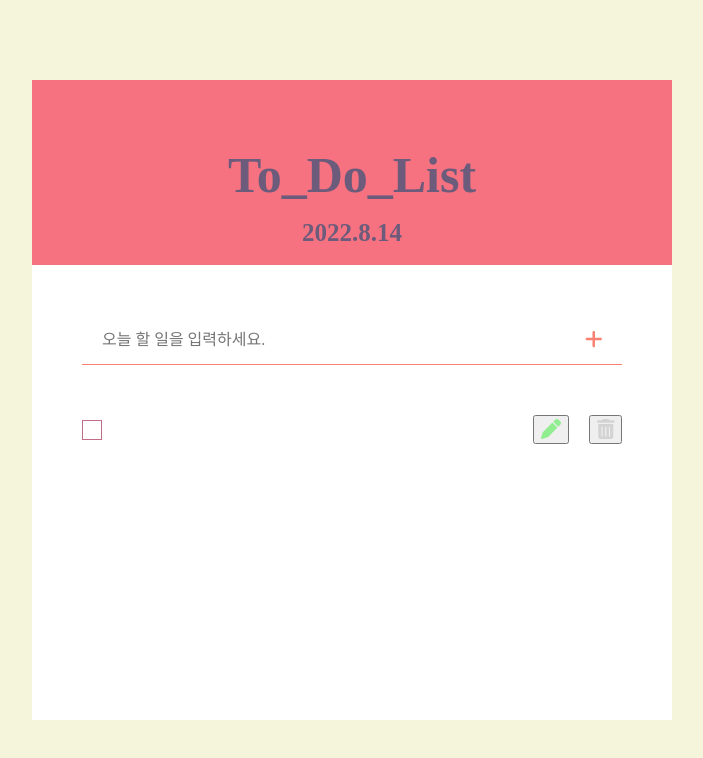
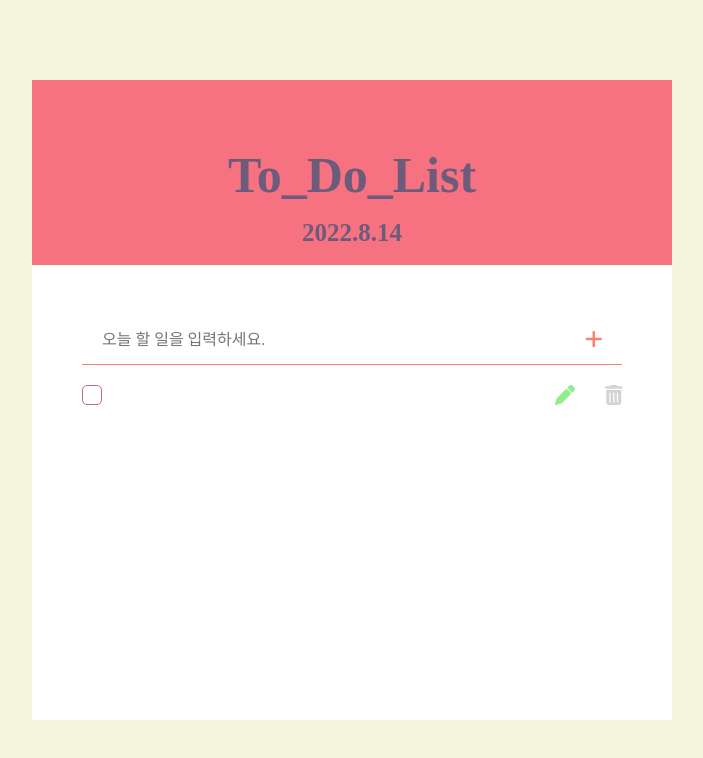
Before and after one commit to wjdgus1122/ToDoList, a React (Create React App) app: page / in a window 1280 px wide. Both pictures are taken after a click on the button 881 px from the left and 339 px from the top of the page. Shown: the top 758 px of the page, without its empty margins (288-991 px from the left). Built offline with nearby package versions, Linux system fonts and the light colour scheme.

Commit message:
input text change edit

```diff
--- a/src/DoInput.js
+++ b/src/DoInput.js
@@ -5,7 +5,7 @@ import styled from "styled-components";
 import PropTypes from "prop-types";
 
 const ListWrap = styled.div`
-  padding: 50px;
+  padding: 50px 50px 20px 50px;
   display: flex;
   flex-direction: column;
   align-items: center;
--- /dev/null
+++ b/src/DoItem.js
@@ -0,0 +1,130 @@
+import {
+  faCheck,
+  faCircleCheck,
+  faPen,
+  faTrashCan,
+} from "@fortawesome/free-solid-svg-icons";
+import { FontAwesomeIcon } from "@fortawesome/react-fontawesome";
+import { useState } from "react";
+import styled from "styled-components";
+import { mainStyle } from "./style/Globalstyle";
+
+const ListCheck = styled.li`
+  width: 100%;
+  display: flex;
+  justify-content: space-between;
+  align-items: center;
+  margin-bottom: 20px;
+  & .pen {
+    color: lightgreen;
+  }
+  & .trash {
+    color: lightgray;
+  }
+  & .checkwrap #check:checked {
+    & .pen {
+      display: none;
+    }
+  }
+`;
+const TextWrap = styled.div`
+  display: flex;
+  align-items: center;
+  font-size: 20px;
+  color: ${mainStyle.mainColor};
+  & label {
+    width: 20px;
+    height: 20px;
+    border: 1px solid ${mainStyle.secondColor};
+    border-radius: 5px;
+    margin-right: 20px;
+    color: white;
+    display: flex;
+    justify-content: center;
+    align-items: center;
+    svg {
+      font-size: 15px;
+    }
+  }
+  & .check:checked ~ label {
+    background-color: ${mainStyle.secondColor};
+  }
+  & .check:checked ~ span {
+    font-style: oblique;
+    text-decoration: line-through;
+    color: lightgray;
+  }
+`;
+const ListInput = styled.input`
+  display: none;
+`;
+const ChangeInput = styled.input`
+  all: unset;
+  width: 600px;
+  height: 25px;
+  font-size: 20px;
+  color: ${mainStyle.secondColor};
+  padding: 5px;
+  border-bottom: 1px solid lightgray;
+`;
+const ButtonWrap = styled.div`
+  display: flex;
+`;
+const ListButton = styled.button`
+  all: unset;
+  font-size: 20px;
+  margin-left: 30px;
+  &:hover {
+    color: ${mainStyle.pointColor};
+  }
+`;
+
+export const DoItem = ({ toitem, todotext, setToDoText }) => {
+  const [penedit, setPenEdit] = useState(false);
+  const [newList, setNewList] = useState(toitem.text);
+  const edithandle = () => {
+    if (penedit == true) {
+      const changeinput = todotext.map((con) => ({
+        ...con,
+        listtext: con.id === toitem.id ? newList : con.listtext,
+      }));
+      console.log(newList);
+      setToDoText(changeinput);
+      setPenEdit(false);
+    } else {
+      setPenEdit(true);
+    }
+  };
+  const listchange = (e) => {
+    setNewList(e.target.value);
+  };
+  return (
+    <ListCheck>
+      <TextWrap className="checkwrap">
+        <ListInput type="checkbox" className="check" id={toitem.id} />
+        <label for={toitem.id}>
+          <FontAwesomeIcon icon={faCheck} />{" "}
+        </label>
+        {penedit ? (
+          <ChangeInput type="text" valus={newList} onChange={listchange} />
+        ) : (
+          <span>{toitem.listtext}</span>
+        )}
+      </TextWrap>
+      <ButtonWrap className="button">
+        {penedit ? (
+          <ListButton className="pen" onClick={edithandle}>
+            <FontAwesomeIcon icon={faCircleCheck} />
+          </ListButton>
+        ) : (
+          <ListButton className="pen" onClick={edithandle}>
+            <FontAwesomeIcon icon={faPen} />
+          </ListButton>
+        )}
+        <ListButton className="trash">
+          <FontAwesomeIcon icon={faTrashCan} />
+        </ListButton>
+      </ButtonWrap>
+    </ListCheck>
+  );
+};
--- a/src/DoList.js
+++ b/src/DoList.js
@@ -1,7 +1,5 @@
-import { faCheck, faPen, faTrashCan } from "@fortawesome/free-solid-svg-icons";
-import { FontAwesomeIcon } from "@fortawesome/react-fontawesome";
 import styled from "styled-components";
-import { mainStyle } from "./style/Globalstyle";
+import { DoItem } from "./DoItem";
 
 const Wrap = styled.div`
   width: 100%;
@@ -12,73 +10,18 @@ const ListWrap = styled.ul`
   flex-direction: column;
   align-items: center;
 `;
-const ListCheck = styled.li`
-  width: 100%;
-  display: flex;
-  justify-content: space-between;
-  align-items: center;
-  & .pen {
-    color: lightgreen;
-  }
-  & .trash {
-    color: lightgray;
-  }
-`;
-const TextWrap = styled.div`
-  display: flex;
-  align-items: center;
-  font-size: 20px;
-  color: ${mainStyle.mainColor};
-  & label {
-    width: 20px;
-    height: 20px;
-    border: 1px solid ${mainStyle.secondColor};
-    margin-right: 20px;
-    color: white;
-  }
-  & #check:checked label {
-    background-color: ${mainStyle.secondColor};
-  }
-`;
-const ListInput = styled.input`
-  display: none;
-`;
-const ButtonWrap = styled.div`
-  display: flex;
-`;
-const ListButton = styled.button`
-  font-size: 20px;
-  margin-left: 20px;
-  &:hover {
-    color: ${mainStyle.pointColor};
-  }
-`;
 
 export const DoList = ({ todotext, setToDoText }) => {
-  const listadd = () => {};
-  window.addEventListener("submit", listadd);
   return (
     <Wrap>
       <ListWrap>
         {todotext &&
           todotext.map((con) => (
-            <ListCheck>
-              <TextWrap>
-                <ListInput type="checkbox" id="check" />
-                <label for="check">
-                  <FontAwesomeIcon icon={faCheck} />{" "}
-                </label>
-                <span>{con.listtext}</span>
-              </TextWrap>
-              <ButtonWrap>
-                <ListButton className="pen">
-                  <FontAwesomeIcon icon={faPen} />
-                </ListButton>
-                <ListButton className="trash">
-                  <FontAwesomeIcon icon={faTrashCan} />
-                </ListButton>
-              </ButtonWrap>
-            </ListCheck>
+            <DoItem
+              toitem={con}
+              todotext={todotext}
+              setToDoText={setToDoText}
+            />
           ))}
       </ListWrap>
     </Wrap>
```
